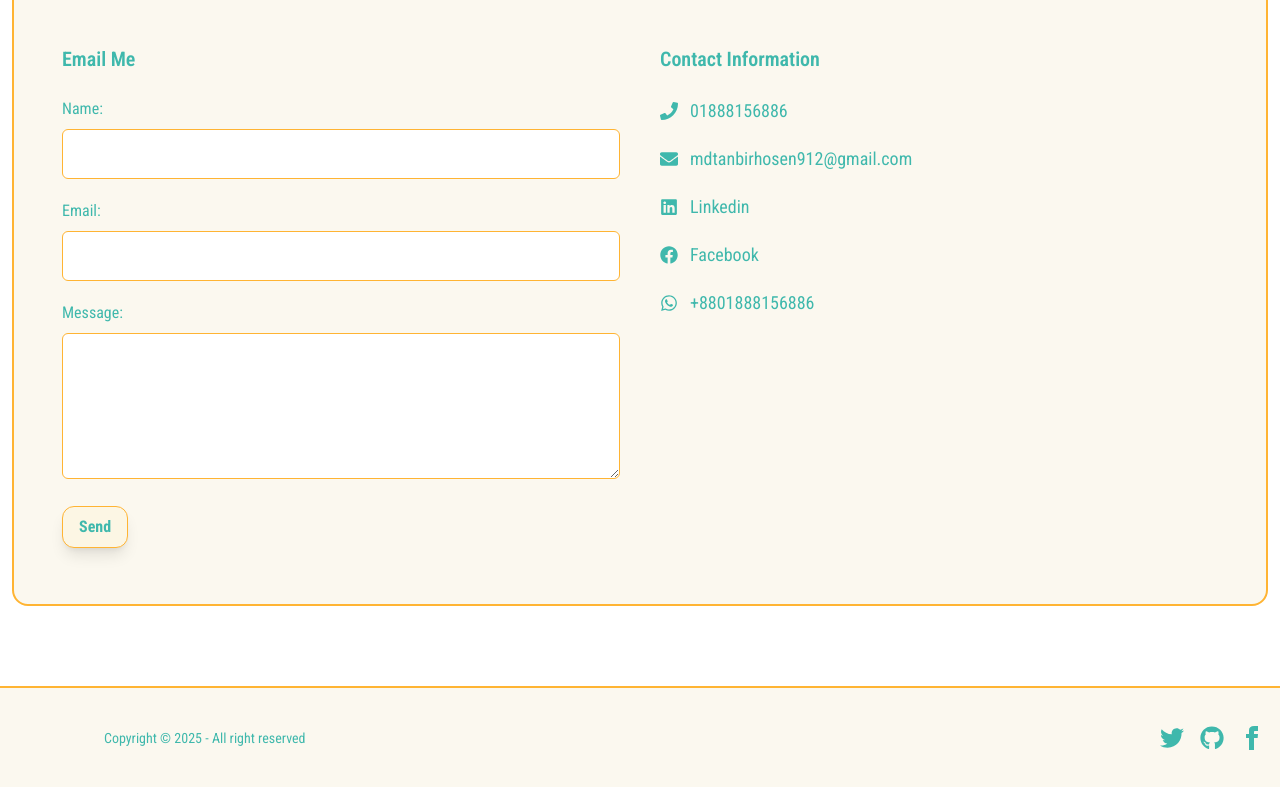
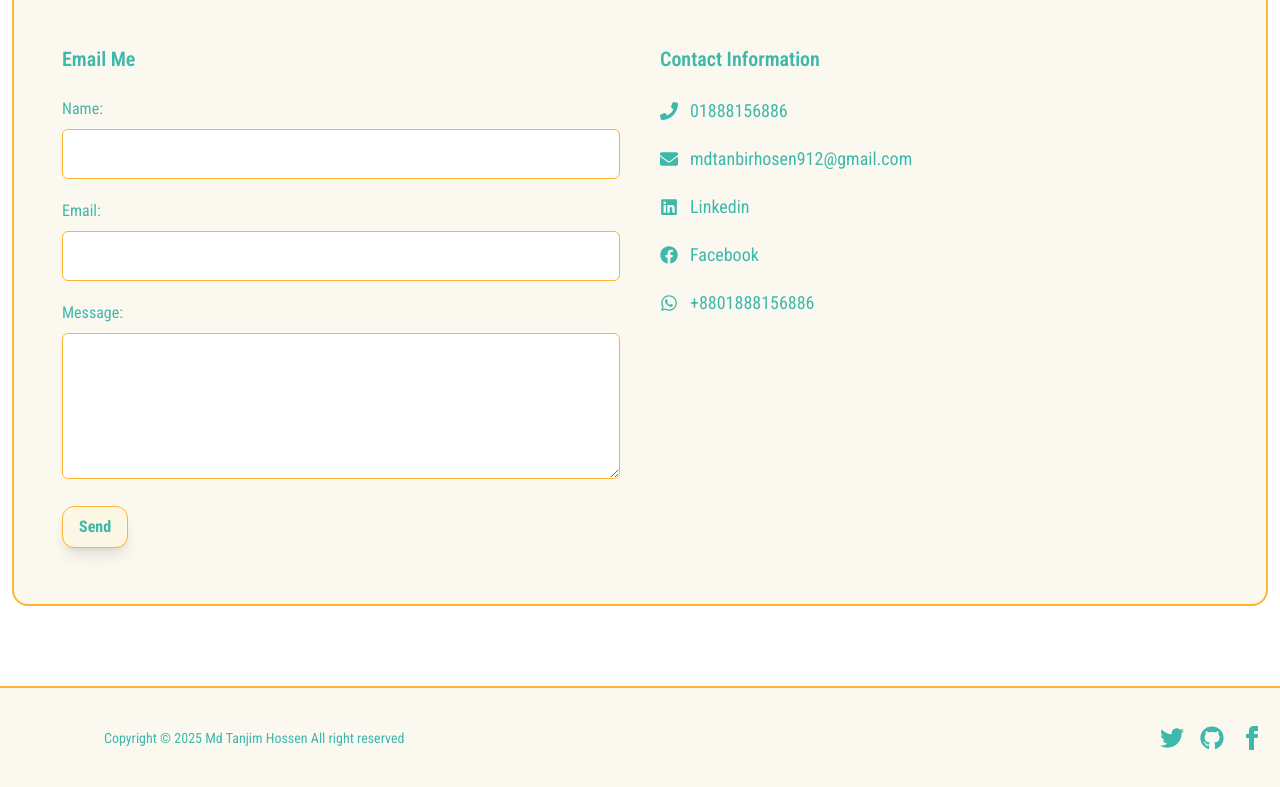
Before and after one commit to Tanjim2010/Tanjim-s-Portfolio, a React (Vite) app: page / in a window 1280 px wide. Shown: the part 2777-3564 px from the top of the page. Built offline with nearby package versions, Linux system fonts and the light colour scheme; a web font is replaced by a local one.

Commit message:
footer updated

```diff
--- a/src/Components/Footer/Footer.jsx
+++ b/src/Components/Footer/Footer.jsx
@@ -14,7 +14,7 @@
               <img className='w-[80px] hover:w-[78px] rounded-full p-1 image' src='https://i.ibb.co.com/d4BwfDTP/Adobe-Express-file.png' alt="" />
             </div>
           </Link>
-          <p>Copyright © {new Date().getFullYear()} - All right reserved</p>
+          <p>Copyright © {new Date().getFullYear()} Md Tanjim Hossen All right reserved</p>
         </aside>
         <nav className="grid-flow-col gap-4 md:place-self-center md:justify-self-end">
           <a href="https://x.com/MdTanjimHossen">
```
